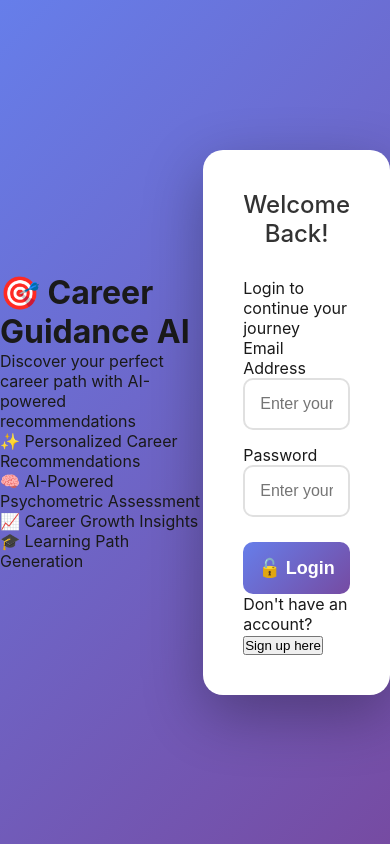
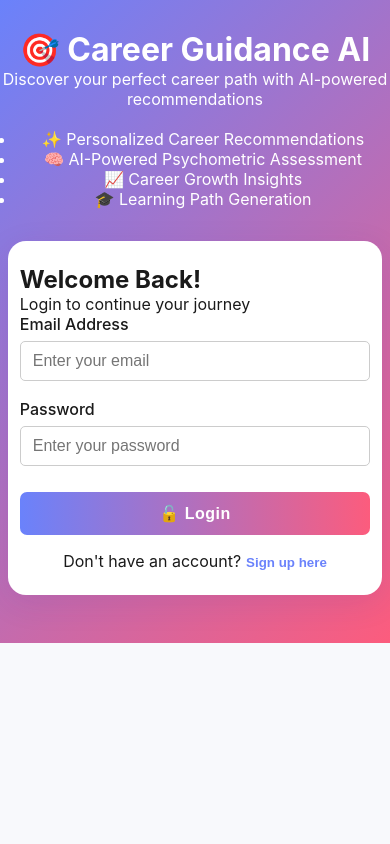
Before and after one commit to jayingole127-afk/career-guidance-backend, a React (Create React App) app in the folder frontend/: page / in a window 390 px wide. Built offline with nearby package versions, Linux system fonts and the light colour scheme.

Commit message:
Made Login page responsive for mobile and desktop

```diff
--- a/frontend/src/Login.css
+++ b/frontend/src/Login.css
@@ -1,102 +1,143 @@
+/* Login.css */
+
+/* Root styles for both desktop and mobile */
 .login-container {
   display: flex;
+  min-height: 100vh;
+  background: linear-gradient(135deg, #6a82fb 0%, #fc5c7d 100%);
+  padding: 0;
+  box-sizing: border-box;
+}
+
+.login-left, .login-right {
+  flex: 1;
+  display: flex;
+  align-items: center;
   justify-content: center;
-  align-items: center;
-  min-height: 100vh;
-  background: linear-gradient(135deg, #667eea 0%, #764ba2 100%);
+}
+
+.login-content {
+  color: #fff;
+  max-width: 400px;
+  margin: 24px;
 }
 
 .login-card {
-  background: white;
-  padding: 40px;
-  border-radius: 20px;
-  box-shadow: 0 20px 60px rgba(0, 0, 0, 0.3);
-  width: 100%;
-  max-width: 450px;
+  background: #fff;
+  border-radius: 18px;
+  box-shadow: 0 8px 32px rgba(60,40,170,0.1);
+  padding: 32px 24px;
+  width: 350px;
+  max-width: 90vw;
 }
 
-.login-card h1 {
-  text-align: center;
-  color: #667eea;
-  margin-bottom: 10px;
-  font-size: 2.2em;
+.features-list {
+  margin-top: 20px;
+  padding-left: 16px;
 }
 
-.login-card h2 {
-  text-align: center;
-  color: #333;
-  margin-bottom: 30px;
-  font-size: 1.5em;
+.error-message {
+  background: #ffe6e6;
+  color: #d8000c;
+  padding: 12px;
+  margin-bottom: 18px;
+  border-radius: 6px;
+  font-size: 1rem;
+}
+
+.form-group {
+  margin-bottom: 18px;
+  display: flex;
+  flex-direction: column;
+}
+
+.form-group label {
+  margin-bottom: 7px;
   font-weight: 500;
 }
 
-.error-message {
-  background: #fee;
-  color: #c33;
-  padding: 12px;
-  border-radius: 8px;
-  margin-bottom: 20px;
-  text-align: center;
-  border: 1px solid #fcc;
+.form-row {
+  display: flex;
+  gap: 14px;
 }
 
-form input {
-  width: 100%;
-  padding: 15px;
-  margin-bottom: 15px;
-  border: 2px solid #e0e0e0;
-  border-radius: 10px;
-  font-size: 16px;
-  transition: all 0.3s;
+.form-row .form-group {
+  flex: 1;
 }
 
-form input:focus {
-  outline: none;
-  border-color: #667eea;
-  box-shadow: 0 0 0 3px rgba(102, 126, 234, 0.1);
+input[type="text"],
+input[type="email"],
+input[type="password"],
+input[type="number"] {
+  padding: 10px 12px;
+  border-radius: 5px;
+  border: 1px solid #ccc;
+  font-size: 1rem;
 }
 
-form button[type="submit"] {
+.submit-btn {
   width: 100%;
-  padding: 15px;
-  background: linear-gradient(135deg, #667eea 0%, #764ba2 100%);
-  color: white;
+  padding: 12px 0;
+  background: linear-gradient(90deg, #6a82fb 0%, #fc5c7d 100%);
   border: none;
-  border-radius: 10px;
-  font-size: 18px;
+  border-radius: 7px;
+  color: #fff;
   font-weight: bold;
+  font-size: 1rem;
+  letter-spacing: 0.5px;
   cursor: pointer;
-  transition: transform 0.2s, box-shadow 0.2s;
-  margin-top: 10px;
+  margin-top: 8px;
+  transition: background 0.2s;
 }
 
-form button[type="submit"]:hover:not(:disabled) {
-  transform: translateY(-2px);
-  box-shadow: 0 5px 15px rgba(102, 126, 234, 0.4);
-}
-
-form button[type="submit"]:disabled {
-  opacity: 0.6;
+.submit-btn:disabled {
+  opacity: 0.7;
   cursor: not-allowed;
 }
 
-.toggle-text {
+.toggle-section {
+  margin-top: 16px;
   text-align: center;
-  margin-top: 25px;
-  color: #666;
-  font-size: 15px;
 }
 
-.toggle-btn {
+.toggle-link {
   background: none;
   border: none;
-  color: #667eea;
-  font-weight: bold;
+  color: #6a82fb;
   cursor: pointer;
+  font-weight: 600;
   margin-left: 5px;
-  font-size: 15px;
 }
 
-.toggle-btn:hover {
-  text-decoration: underline;
+/* Media Queries for Mobile responsiveness */
+@media (max-width: 900px) {
+  .login-container {
+    flex-direction: column;
+    min-height: unset;
+    padding: 16px 0;
+  }
+
+  .login-left,
+  .login-right {
+    flex: unset;
+    width: 100%;
+    justify-content: center;
+  }
+
+  .login-content {
+    text-align: center;
+    margin: 14px 0 0 0;
+  }
+
+  .login-card {
+    margin: 32px auto;
+    padding: 24px 12px;
+    width: 96vw;
+    max-width: 380px;
+  }
+
+  .form-row {
+    flex-direction: column;
+    gap: 0;
+  }
 }
```
